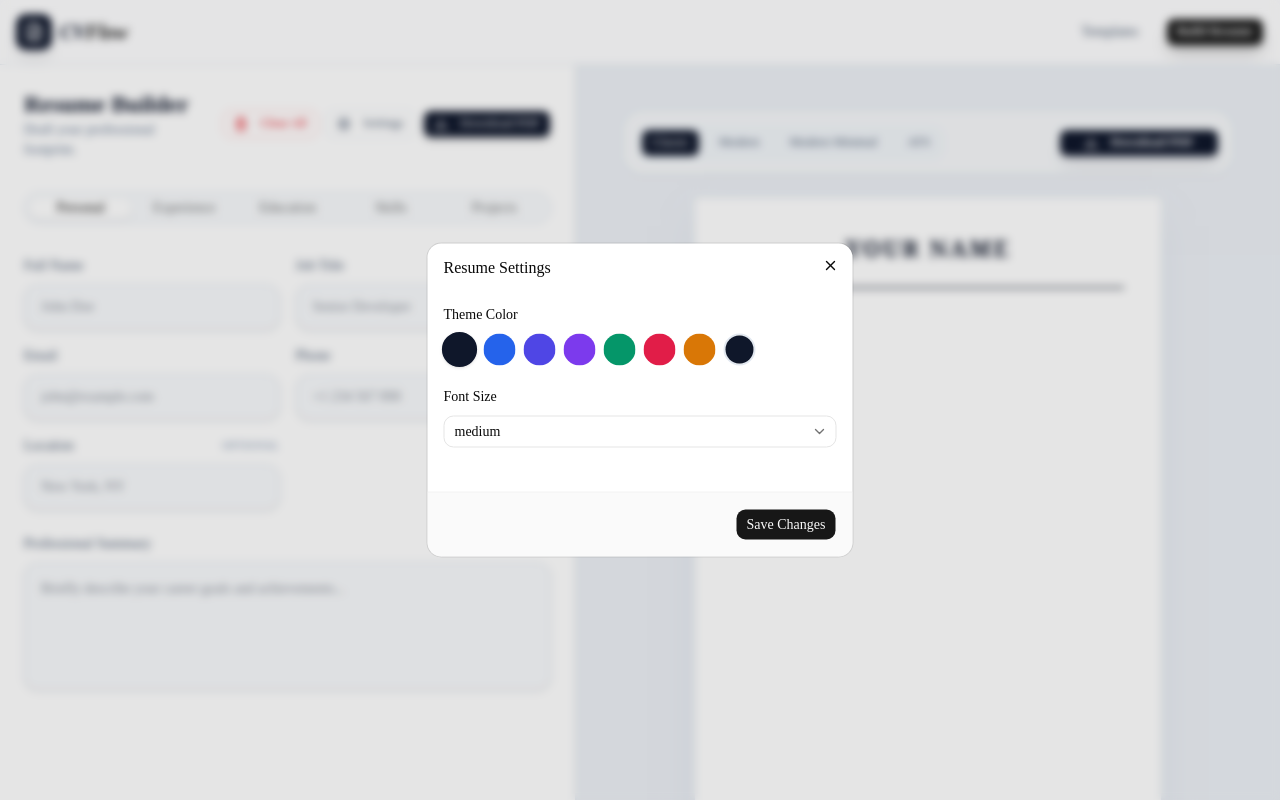
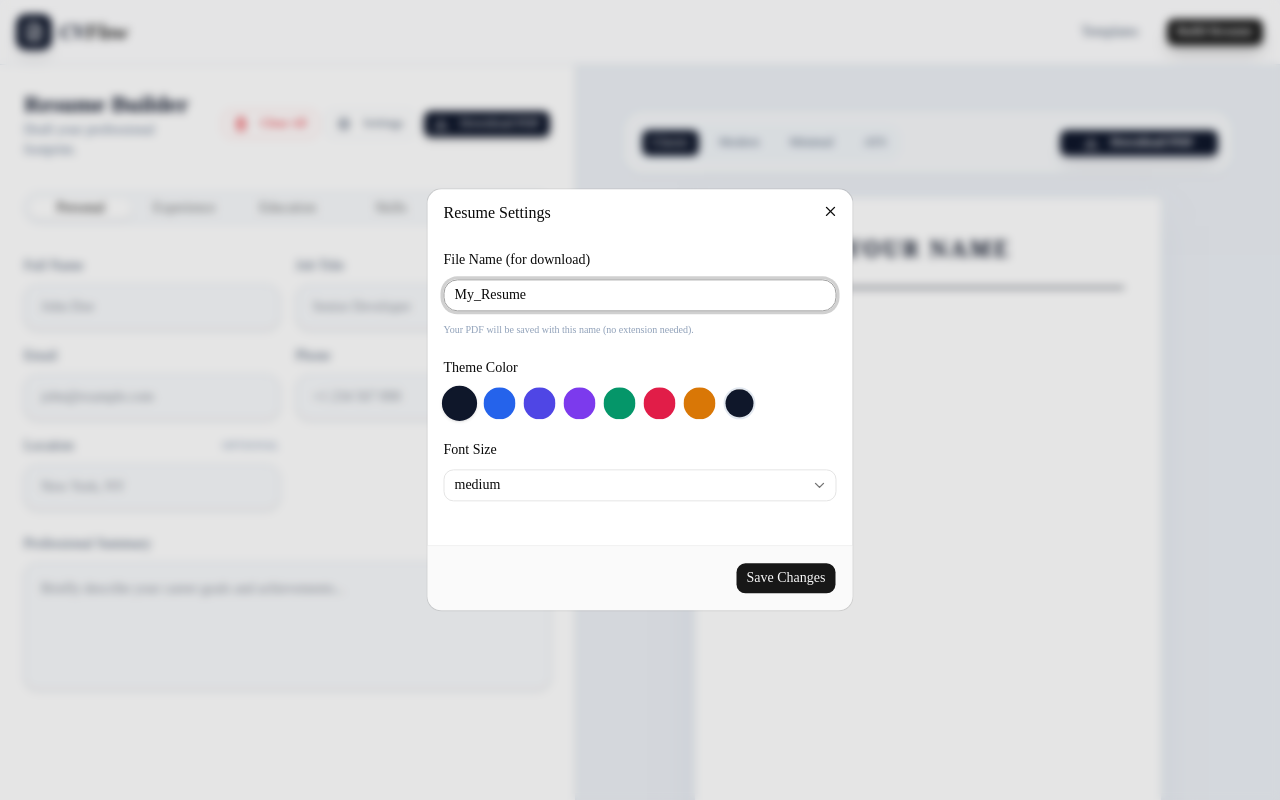
Before and after one commit to Ankit7347/buildresume, a Next.js app: page /builder in a window 1280 px wide. Both pictures are taken after a click on the button "Settings". Shown: the top 800 px of the page. Built offline with nearby package versions, Linux system fonts and the light colour scheme.

Commit message:
fix print

```diff
--- a/src/app/builder/page.jsx
+++ b/src/app/builder/page.jsx
@@ -93,7 +93,7 @@ export default function BuilderPage() {
 
   const handlePrint = useReactToPrint({
     contentRef: componentRef,
-    documentTitle: `${resumeData.personalInfo.fullName || "Resume"}_CVFlow`,
+    documentTitle: resumeData.settings?.fileName || `${resumeData.personalInfo.fullName || "Resume"}_CVFlow`,
   });
 
 
@@ -143,8 +143,8 @@ export default function BuilderPage() {
 
   return (
     <>
-      <div className="min-h-screen bg-slate-50 text-slate-900 flex flex-col no-print">
-        <Navbar />
+    <div className="min-h-screen bg-slate-50 text-slate-900 flex flex-col no-print">
+      <Navbar />
 
       <main className="flex-1 pt-16 flex overflow-hidden lg:h-[calc(100vh-64px)] no-print">
         {/* Left Side: Form Controls */}
@@ -671,7 +671,7 @@ export default function BuilderPage() {
               <div className="flex items-center gap-2 p-1 bg-slate-100 rounded-xl flex-wrap">
                 {templateBtn("classic", "Classic")}
                 {templateBtn("modern", "Modern")}
-                {templateBtn("modernminimal", "Modern Minimal")}
+                {templateBtn("modernminimal", "Minimal")}
                 {templateBtn("ats", "ATS")}
               </div>
               <Button
@@ -792,6 +792,20 @@ export default function BuilderPage() {
             <DialogTitle>Resume Settings</DialogTitle>
           </DialogHeader>
           <div className="grid gap-6 py-4">
+            {/* File Name */}
+            <div className="space-y-3">
+              <Label>File Name (for download)</Label>
+              <Input
+                value={resumeData.settings?.fileName || ""}
+                onChange={(e) =>
+                  handleUpdateField("settings", "fileName", e.target.value)
+                }
+                placeholder="e.g. My_New_Resume"
+                className="rounded-xl border-slate-200 focus:ring-primary/20"
+              />
+              <p className="text-[10px] text-slate-400">Your PDF will be saved with this name (no extension needed).</p>
+            </div>
+
             {/* Theme Color */}
             <div className="space-y-3">
               <Label>Theme Color</Label>
@@ -852,14 +866,15 @@ export default function BuilderPage() {
         </DialogContent>
       </Dialog>
 
-      </div>
+    </div>
 
       {/* Printer: Isolated sibling to ensure it prints even when UI is hidden */}
       <div
-        className="fixed top-0 left-0 -z-50 pointer-events-none aria-hidden:true print-only"
-        style={{ width: "210mm", minHeight: "297mm", overflow: "visible" }}
+        className="fixed top-0 left-0 -z-9999 pointer-events-none print-only"
+        aria-hidden="true"
+        style={{ width: "210mm", minHeight: "297mm", overflow: "visible", background: "white" }}
       >
-        <div ref={componentRef} className="print-area bg-white">
+        <div ref={componentRef} className="print-area bg-white text-black p-0 m-0">
           {mounted && resumeData && <ActiveTemplate data={resumeData} />}
         </div>
       </div>
--- a/src/app/globals.css
+++ b/src/app/globals.css
@@ -144,33 +144,33 @@
     margin: 0;
   }
 
-  /* Essential fix for blank pages on Android/Mobile */
+  /* Target both class and attribute for maximum compatibility */
+  .no-print,
+  [data-no-print] {
+    display: none !important;
+  }
+
+  /* Force display just the print-only siblings */
   html, body {
+    margin: 0 !important;
+    padding: 0 !important;
     height: auto !important;
     overflow: visible !important;
-    background: white !important;
-    margin: 0 !important;
-    padding: 0 !important;
-  }
-
-  .no-print {
-    display: none !important;
+    background: transparent !important;
   }
 
   .print-only {
     display: block !important;
-    position: relative !important;
-    visibility: visible !important;
+    position: absolute !important;
+    left: 0 !important;
+    top: 0 !important;
     width: 210mm !important;
     min-height: 297mm !important;
-    margin: 0 auto !important;
     background: white !important;
-    left: 0 !important;
-    top: 0 !important;
-    opacity: 1 !important;
+    visibility: visible !important;
   }
 
-  /* Preserve colors */
+  /* Force background colors/images to print */
   * {
     -webkit-print-color-adjust: exact !important;
     print-color-adjust: exact !important;
--- a/src/lib/types.ts
+++ b/src/lib/types.ts
@@ -48,6 +48,7 @@ export interface ResumeData {
   settings: {
     primaryColor: string;
     fontSize: "small" | "medium" | "large";
+    fileName?: string;
   };
 }
 
@@ -68,5 +69,6 @@ export const initialResumeData: ResumeData = {
   settings: {
     primaryColor: "#0f172a", // Default Slate 900
     fontSize: "medium",
+    fileName: "My_Resume",
   },
 };
```
